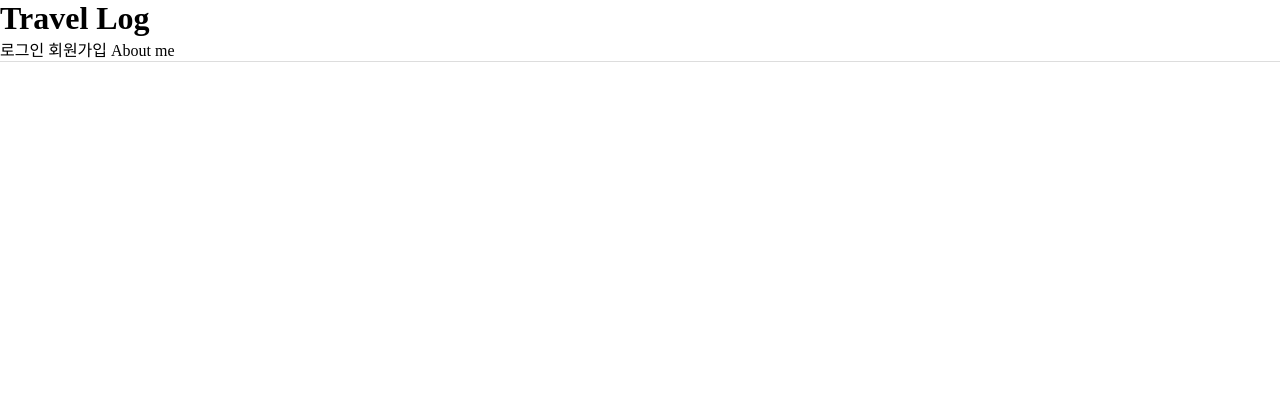
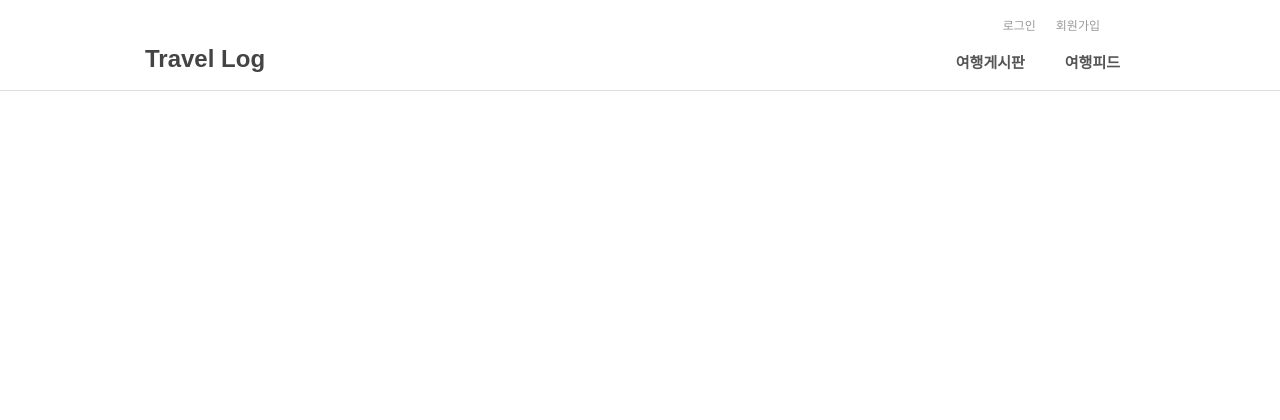
Before and after one commit to simseulnyang/Travel_Log, a Django app: template templates/base.html in a window 1280 px wide. Shown: the top 420 px of the page. Run offline with Django 3.2, Linux system fonts and the light colour scheme; the template is opened without the code that fills it, so the values that code supplies are empty.

Commit message:
header menu UI 변경

```diff
--- a/templates/base.html
+++ b/templates/base.html
@@ -17,16 +17,36 @@
 
     <link rel="stylesheet" href="{% static 'css/common.css' %}">
     <link rel="stylesheet" href="{% static 'css/posts.css' %}">
+    <link rel="stylesheet" href="{% static 'css/login-join.css' %}">
 </head>
 
 <body>
     <header>
-        <h1>Travel Log</h1>
-        <div class="header-click">
-            <a href="#">로그인</a>
-            <a href="#">회원가입</a>
-            <a href="#">About me</a>
+        <div class="inner">
+
+            <!-- LOGO -->
+            <h1><a href="{% url 'index' %}">Travel Log</a></h1>
+
+            <!-- BLOG Menu -->
+            <ul id="gnb">
+                <li><a href="{% url 'blog:list' %}">여행게시판</a></li>
+                <li><a href="#">여행피드</a></li>
+            </ul>
+
+            <!-- login 관련 메뉴 -->
+            {% if user.is_authenticated %}
+            <ul class="util">
+                <li><a href="{% url 'user:logout' %}">로그아웃</a></li>
+            </ul>
+            {% else %}
+            <ul class="util">
+                <li><a href="{% url 'user:login' %}">로그인</a></li>
+                <li><a href="{% url 'user:register' %}">회원가입</a></li>
+            </ul>
+            {% endif %}
+
         </div>
+
     </header>
 
     <main>
```
